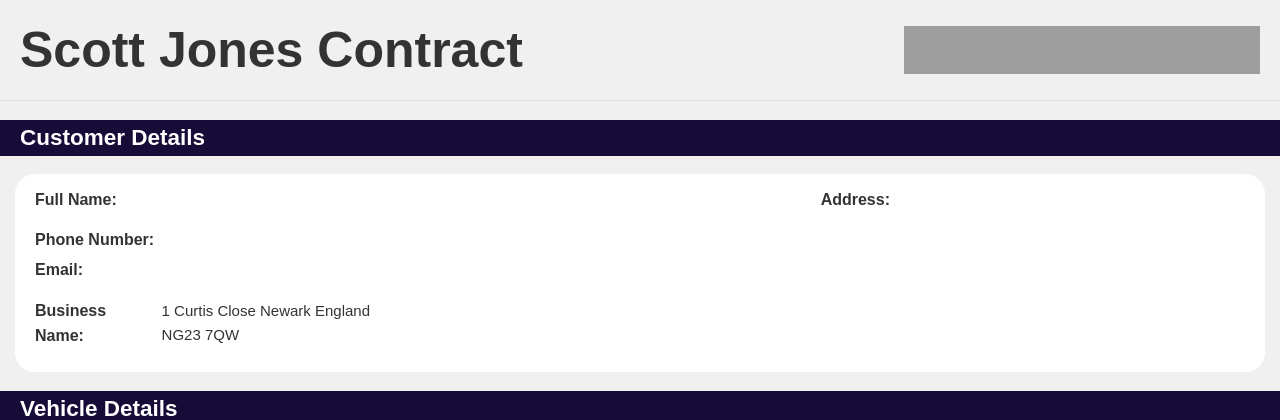
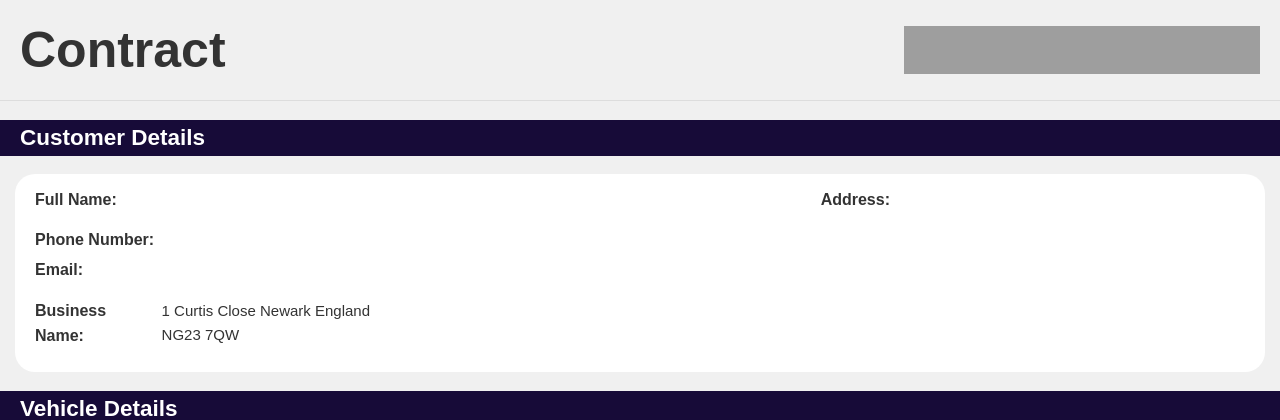
Before and after one commit to Saadi07/autocover, a Python web app: template templates/SCOTT JONES Contract.html in a window 1280 px wide. Shown: the top 420 px of the page. Run offline with Jinja, Linux system fonts and the light colour scheme; the template is opened without the code that fills it, so the values that code supplies are empty; grey boxes are pictures that could not be loaded.

Commit message:
title updated

```diff
--- a/templates/SCOTT JONES Contract.html
+++ b/templates/SCOTT JONES Contract.html
@@ -5,7 +5,7 @@
     <meta charset="UTF-8">
     <meta name="viewport" content="width=device-width, initial-scale=1.0">
     <meta http-equiv="X-UA-Compatible" content="ie=edge">
-    <title>SCOTT JONES Contract</title>
+    <title>{{customer_data['Full Name']}} Contract</title>
 
     <style>
         body {
@@ -118,7 +118,7 @@
 <body style="background: #F0F0F0">
     <div id="headerSection">
         <h1 style="font-size: 50px;font-weight: bolder">
-            Scott Jones Contract
+            {{customer_data['Full Name']}} Contract
         </h1>
         <img src="https://d1muf25xaso8hp.cloudfront.net/https%3A%2F%2Fb50a64adbea2f4906089b6281c21f1c4.cdn.bubble.io%2Ff1686323407828x745880602792397700%2FAutoCover%2520Logo%2520dark%2520blue%25204.png?w=512&h=71&auto=compress&fit=crop"
             width="356px" height="48px">
```
